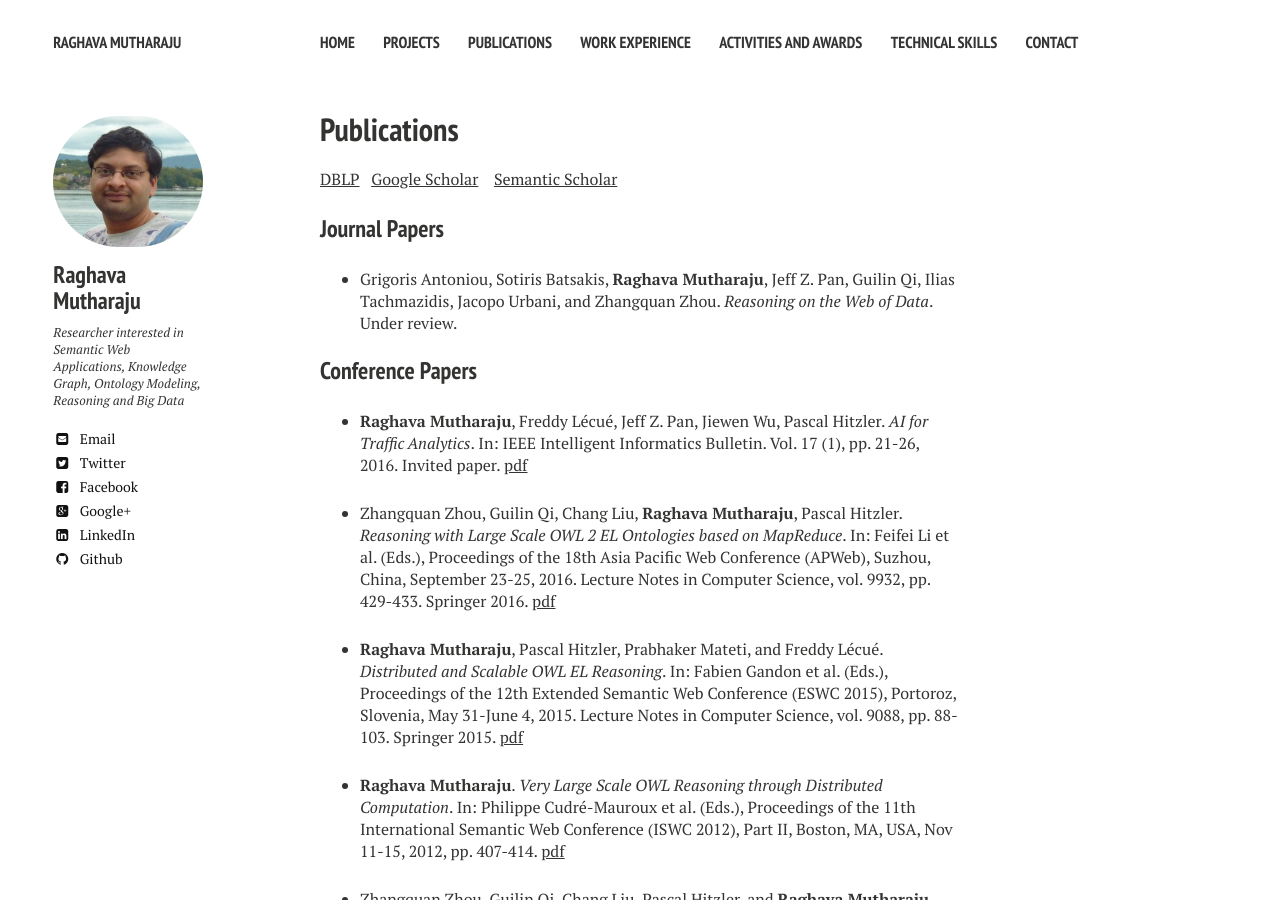
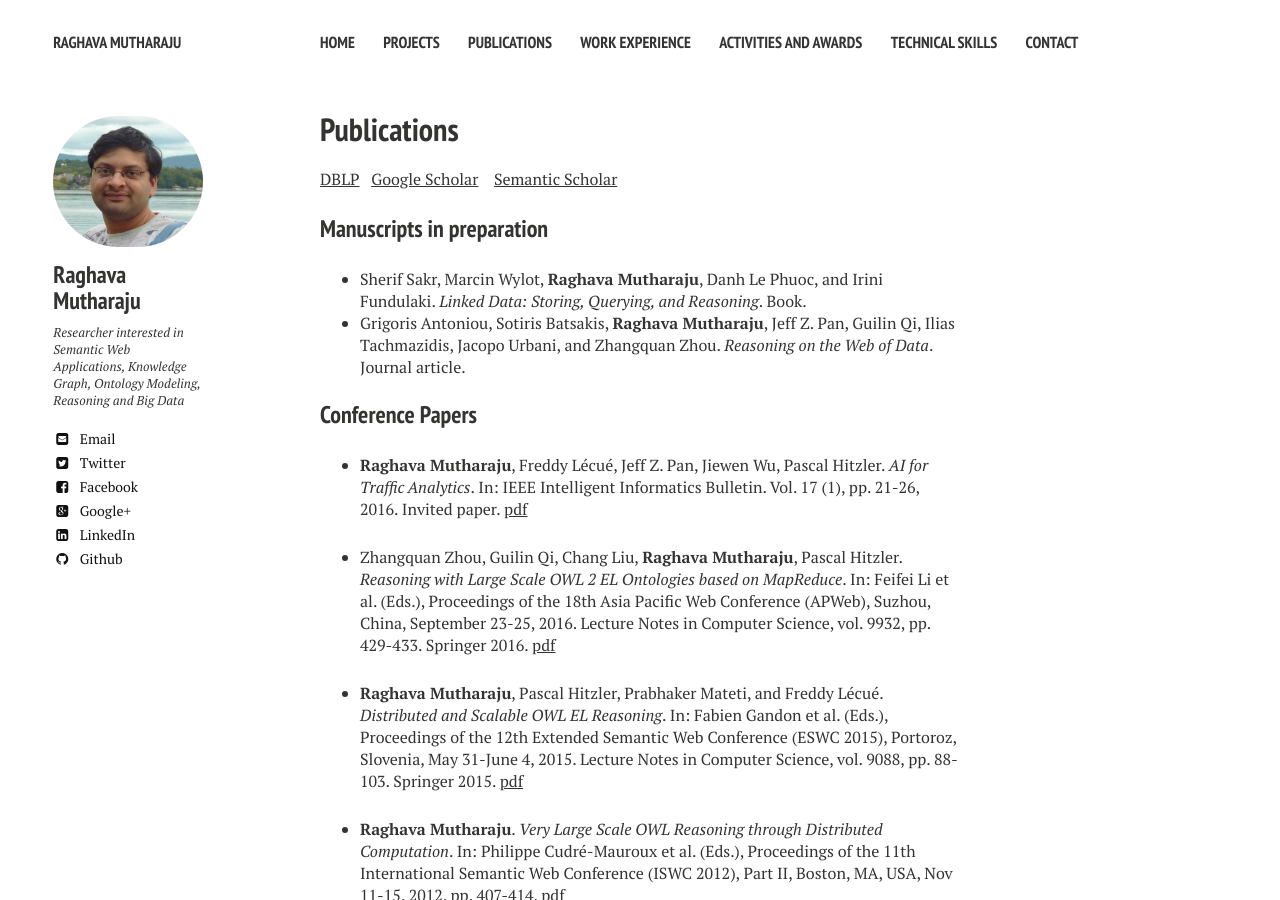
Before and after one commit to raghavam/raghavam.github.io, a Jekyll site: the page built from publications.md, in a window 1280 px wide and 900 px high. Built offline with Jekyll 4.4.1, drawn with Linux system fonts in a browser that asks for light colours; nearby versions of some CDN libraries.

Commit message:
added manuscripts in preparation section

```diff
--- a/publications.md
+++ b/publications.md
@@ -6,9 +6,10 @@ share: false
 
 <a href="http://dblp.uni-trier.de/pers/hd/m/Mutharaju:Raghava" target="_blank">DBLP</a>   &nbsp;&nbsp;<a href="https://scholar.google.com/citations?user=69pEM_YAAAAJ&hl=en" target="_blank">Google Scholar</a>   &nbsp;&nbsp; <a href="https://www.semanticscholar.org/author/Raghava-Mutharaju/3163243" target="_blank">Semantic Scholar</a>
 
-### Journal Papers
+### Manuscripts in preparation
 
-  * Grigoris Antoniou, Sotiris Batsakis, **Raghava Mutharaju**, Jeff Z. Pan, Guilin Qi, Ilias Tachmazidis, Jacopo Urbani, and Zhangquan Zhou. *Reasoning on the Web of Data*. Under review.
+  * Sherif Sakr, Marcin Wylot, **Raghava Mutharaju**, Danh Le Phuoc, and Irini Fundulaki. *Linked Data: Storing, Querying, and Reasoning*. Book.
+  * Grigoris Antoniou, Sotiris Batsakis, **Raghava Mutharaju**, Jeff Z. Pan, Guilin Qi, Ilias Tachmazidis, Jacopo Urbani, and Zhangquan Zhou. *Reasoning on the Web of Data*. Journal article.
 
 
 ### Conference Papers
```
